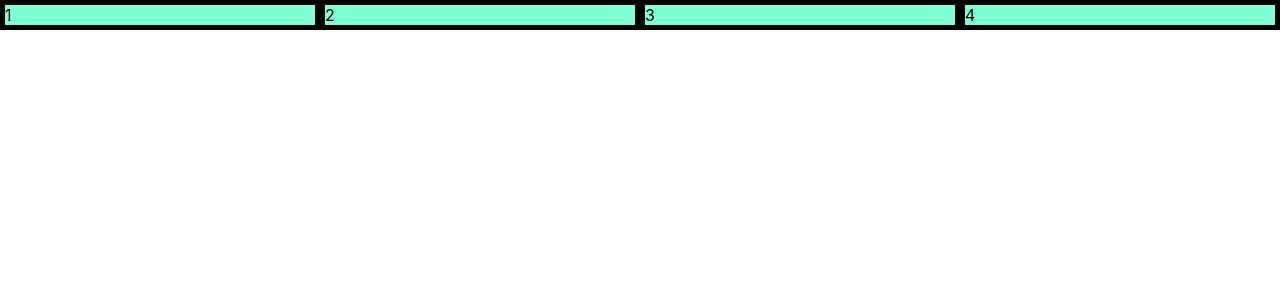
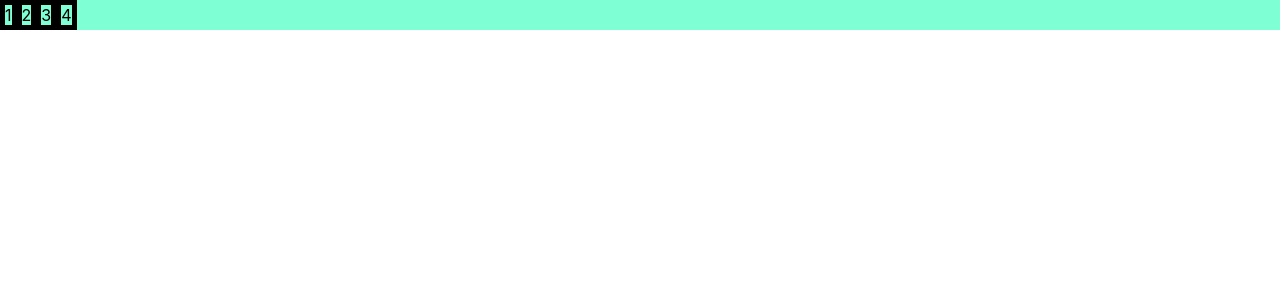
Before and after one commit to juanpabloct/Carrusel-de-peliculas-con-react-, a React (Create React App) app: page /series in a window 1280 px wide. Shown: the top 300 px of the page. Built offline with nearby package versions, Linux system fonts and the light colour scheme.

Commit message:
Estilos para la seccion de series

```diff
--- a/src/Pages/series.css
+++ b/src/Pages/series.css
@@ -4,5 +4,7 @@
 }
 .series > div {
   border: solid 5px;
-  flex: 7 5 10px;
 }
+.hola {
+  flex: 1 3 10px;
+}
```
Also changed, not shown: 1 other file (tests, documents, lock files or other folders).
